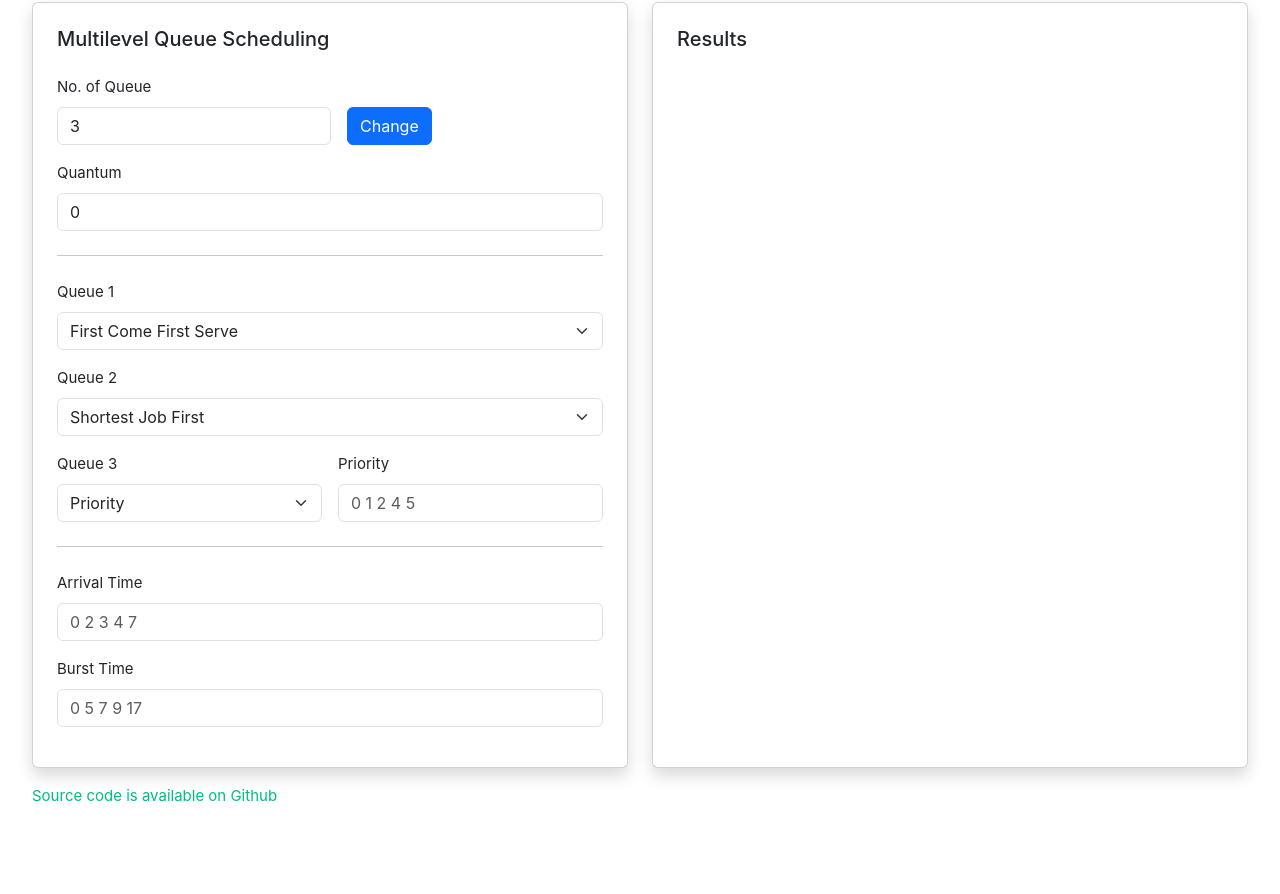
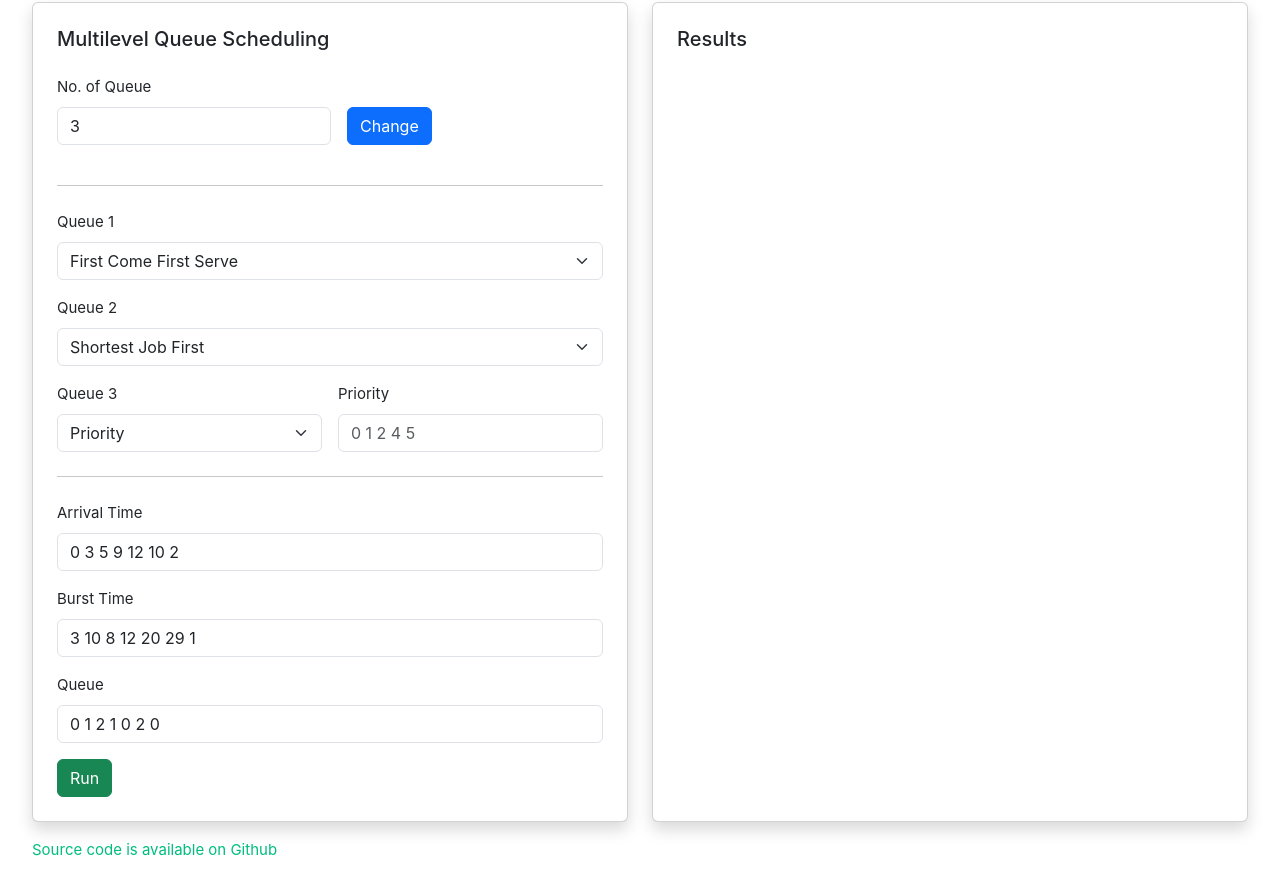
Before and after one commit to glitchcodes/vue-cpu-scheduling, a Vue app: page /mqs in a window 1280 px wide. Shown: the part 195-1089 px from the top of the page. Before the commit the page ends 1035 px from the top, so only its background shows below. Built offline with nearby package versions, Linux system fonts and the light colour scheme.

Commit message:
progress in implementing mqs

```diff
--- a/src/views/MQS.vue
+++ b/src/views/MQS.vue
@@ -2,12 +2,14 @@
   import { ref, reactive } from "vue";
 
   const numberOfQueue = ref(3)
-  const quantum = ref(0)
+  const quantumInput = ref(0)
+  const prioritiesInput = ref("")
 
-  const arrivalTimes = ref("")
-  const burstTimes = ref("")
+  const arrivalTimeInput = ref("0 3 5 9 12 10 2")
+  const burstTimeInput = ref("3 10 8 12 20 29 1")
+  const queueInput = ref("0 1 2 1 0 2 0")
 
-  const queueInputs = reactive([
+  const levels = reactive([
     {
       value: 0
     },
@@ -22,12 +24,11 @@
   const processes = reactive([])
 
   class Process {
-    constructor(pid, at, bt, level, priority) {
+    constructor(pid, at, bt, level) {
       this.pid = pid
       this.arrivalTime = at
       this.burstTime = bt
       this.level = level
-      this.priority = priority
 
       this.waitingTime = 0
       this.turnaroundTime = 0
@@ -37,7 +38,7 @@
   class Scheduler {
     constructor() {
       this.queues = []
-      this.quantum = quantum.value
+      this.quantum = quantumInput.value
 
       for (let i = 1; i <= numberOfQueue.value; i++) {
         this.queues.push([]) // Push empty arrays
@@ -45,13 +46,17 @@
     }
 
     addProcess(process) {
-      this.queues[process.priority].push(process)
+      this.queues[process.level].push(process)
     }
 
     runScheduler() {
       let currentTime = 0
       let totalWaitingTime = 0
       let totalTurnaroundTime = 0
+
+      for (const process in processes) {
+        this.addProcess(process)
+      }
     }
   }
 
@@ -68,12 +73,62 @@
       return
     }
 
-    queueInputs.length = 0
+    levels.length = 0
 
     for (let i = 0; i < numberOfQueue.value; i++) {
-      queueInputs.push({
+      levels.push({
         value: 0
       })
+    }
+  }
+
+  // Inputs should include letters
+  const validateString = (string) => {
+    const regExp = /[a-z]/i
+
+    return !regExp.test(string);
+  }
+
+  const runScheduler = () => {
+    if (!validateString(arrivalTimeInput.value)) {
+      alert("Your arrival time is incorrect")
+      return;
+    }
+
+    if (!validateString(burstTimeInput.value)) {
+      alert("Your burst time is incorrect")
+      return;
+    }
+
+    const arrivalTimes = arrivalTimeInput.value.split(/(\s+)/).filter( (e) => { return e.trim().length > 0 } );
+    const burstTimes = burstTimeInput.value.split(/(\s+)/).filter( (e) => { return e.trim().length > 0 } );
+    const queues = queueInput.value.split(/(\s+)/).filter( (e) => { return e.trim().length > 0 } );
+
+
+    // Validate both fields have the same length
+    if (arrivalTimes.length !== burstTimes.length) {
+      alert("Arrival time and burst time doesn't have the same length!")
+      return;
+    }
+
+    const scheduler = new Scheduler()
+    let currentQueue = scheduler.queues[0]
+    let currentTime = 0
+    let totalWaitingTime = 0
+    let turnaroundTime = 0
+
+    for (let i = 0; i < arrivalTimes.length; i++) {
+      const process = new Process(i + 1, arrivalTimes[i], burstTimes[i], queues[i])
+      scheduler.addProcess(process)
+    }
+
+    // Run first queue
+    if (levels[0].value === 0) {
+      const processes = currentQueue.sort((a,b) => a.arrivalTime - b.arrivalTime)
+
+      for (const process of processes) {
+        // process.waitingTime = currentTime - process.
+      }
     }
   }
 
@@ -99,16 +154,9 @@
         </div>
         <!-- END Queue -->
 
-        <!-- Quantum -->
-        <label class="form-label">Quantum</label>
-        <div class="mb-3">
-          <input type="number" class="form-control" placeholder="Number" v-model="quantum">
-        </div>
-        <!-- END Quantum -->
-
         <hr class="my-4">
 
-        <div v-for="(queue, index) in queueInputs">
+        <div v-for="(queue, index) in levels">
           <template v-if="parseInt(queue.value) === 2">
             <form class="row g-3 mb-3">
               <div class="col">
@@ -122,7 +170,24 @@
               </div>
               <div class="col">
                 <label class="form-label">Priority</label>
-                <input type="text" class="form-control" placeholder="0 1 2 4 5">
+                <input v-model="prioritiesInput" type="text" class="form-control" placeholder="0 1 2 4 5">
+              </div>
+            </form>
+          </template>
+          <template v-else-if="parseInt(queue.value) === 3">
+            <form class="row g-3 mb-3">
+              <div class="col">
+                <label class="form-label">Queue {{ index+1 }}</label>
+                <select class="form-select" v-model="queue.value">
+                  <option value="0">First Come First Serve</option>
+                  <option value="1">Shortest Job First</option>
+                  <option value="2">Priority</option>
+                  <option value="3">Round Robin</option>
+                </select>
+              </div>
+              <div class="col">
+                <label class="form-label">Quantum</label>
+                <input v-model="quantumInput" type="number" class="form-control" placeholder="1">
               </div>
             </form>
           </template>
@@ -142,19 +207,27 @@
         <hr class="my-4">
 
         <!-- Arrival Time -->
-        <label class="form-label">Arrival Time</label>
         <div class="mb-3">
-          <input type="number" class="form-control" placeholder="0 2 3 4 7" v-model="arrivalTimes">
+          <label class="form-label">Arrival Time</label>
+          <input type="text" class="form-control" placeholder="0 2 3 4 7" v-model="arrivalTimeInput">
         </div>
         <!-- END Arrival Time -->
 
         <!-- Burst Time -->
-        <label class="form-label">Burst Time</label>
         <div class="mb-3">
-          <input type="number" class="form-control" placeholder="0 5 7 9 17" v-model="burstTimes">
+          <label class="form-label">Burst Time</label>
+          <input type="text" class="form-control" placeholder="0 5 7 9 17" v-model="burstTimeInput">
         </div>
         <!-- END Burst Time -->
 
+        <!-- Burst Time -->
+        <div class="mb-3">
+          <label class="form-label">Queue</label>
+          <input type="text" class="form-control" placeholder="1 2 3 4" v-model="queueInput">
+        </div>
+        <!-- END Burst Time -->
+
+        <button class="btn btn-success" @click="runScheduler">Run</button>
       </div>
     </div>
     <div class="card p-2 mb-3 shadow w-100">
```
